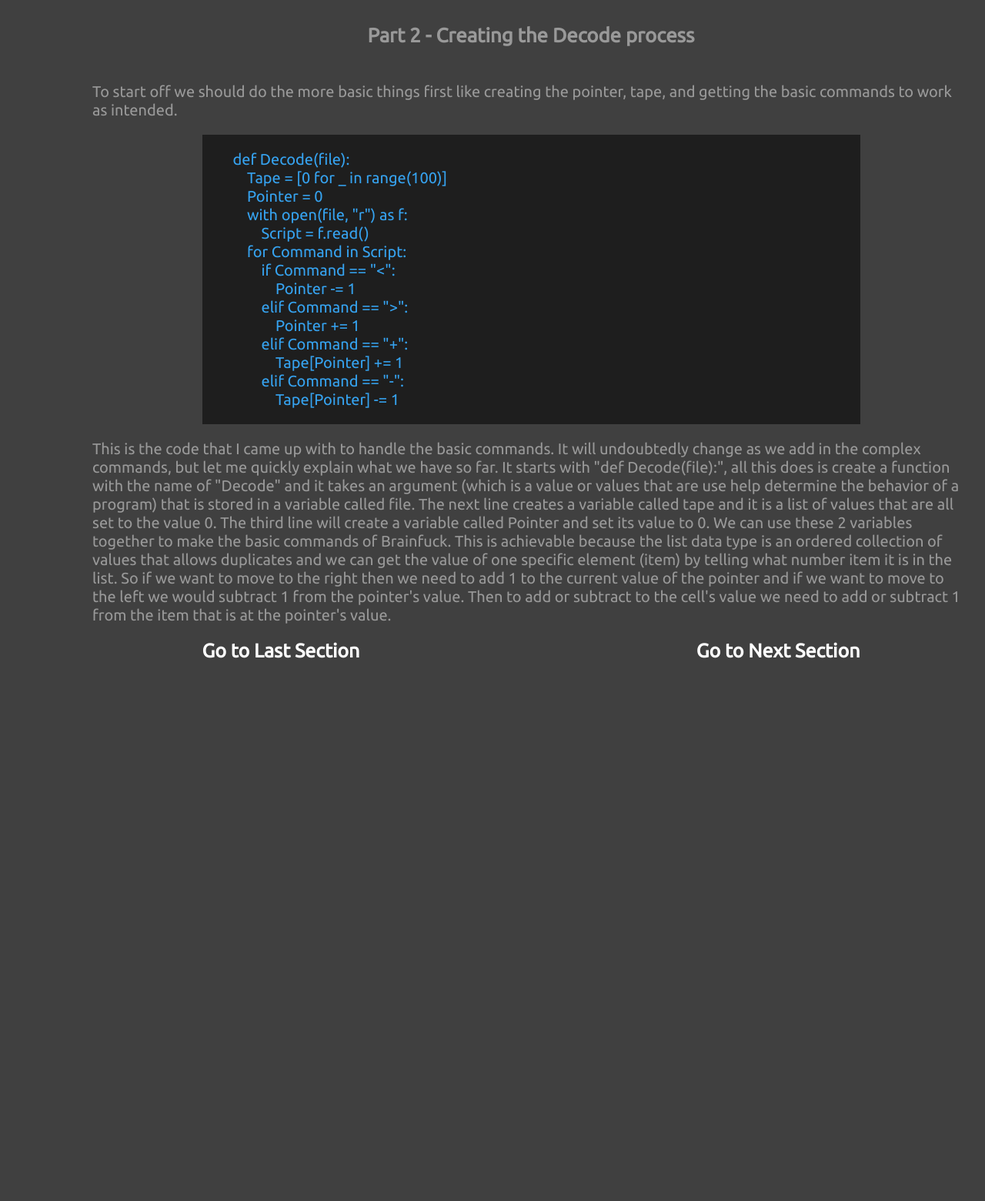
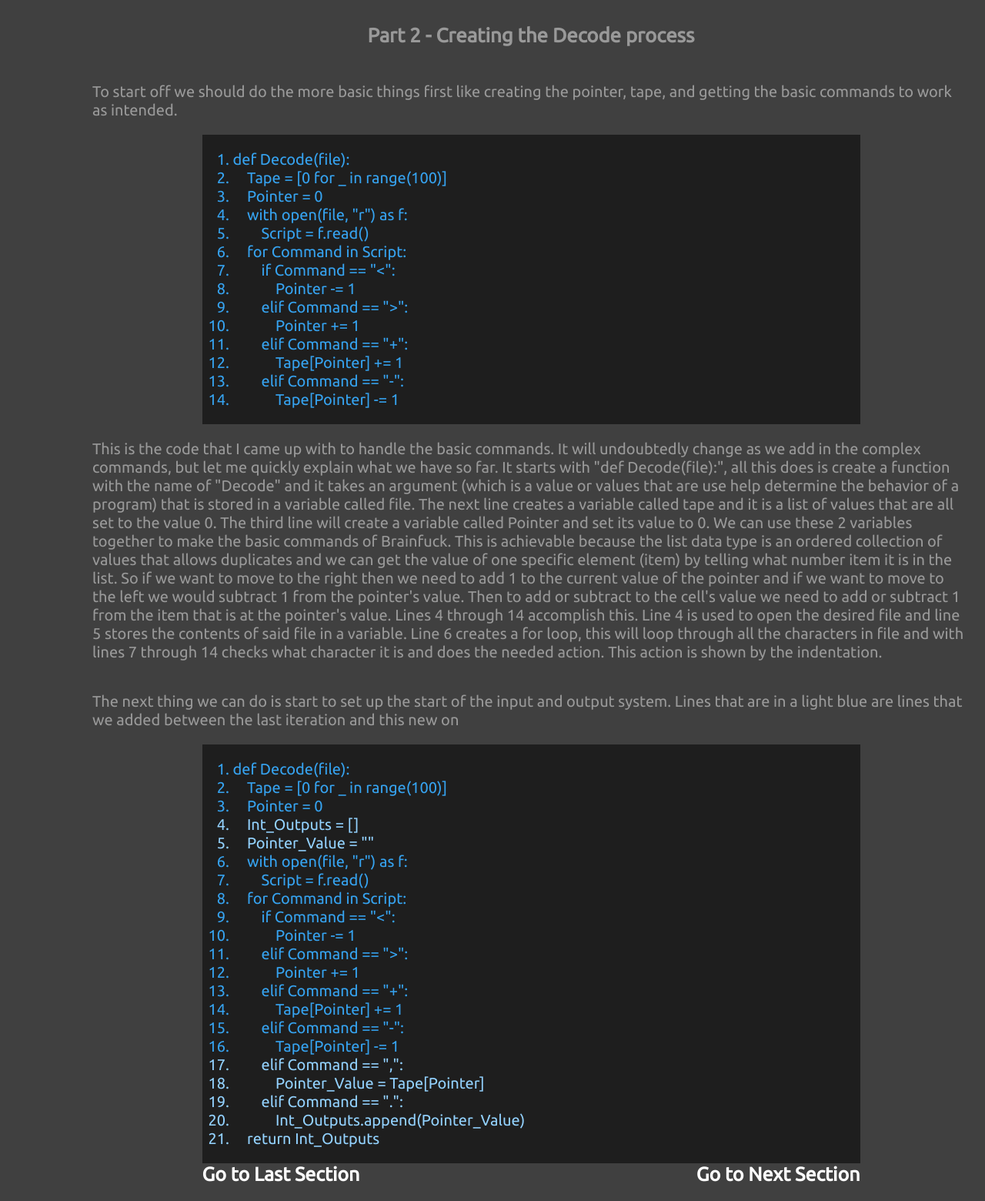
Before and after one commit to ZZent12/The-BF-Challenge, a Flask app: page /defining in a window 1280 px wide. Shown: the part 819-2379 px from the top of the page at 77% size. Before the commit the page ends 1674 px from the top, so only its background shows below. Run offline with Flask 2, Linux system fonts and the light colour scheme.

Commit message:
finished part 1

```diff
--- a/static/Styles/index_style.css
+++ b/static/Styles/index_style.css
@@ -11,6 +11,7 @@
     --transition-text-color: #ffffff;
     --code-color: #36a3f0;
     --code-comment-color: #00ffa6;
+    --code-new-color: #93d2ff;
 }
 
 body{
@@ -152,13 +153,15 @@
 }
 
 .code-comment{
-    list-style: none;
     color: var(--code-comment-color);
 }
 
 .code{
-    list-style: none;
     color: var(--code-color);
+}
+
+.code-new{
+    color: var(--code-new-color);
 }
 
 .info-link{
--- a/static/Styles/notes_style.css
+++ b/static/Styles/notes_style.css
@@ -83,12 +83,14 @@
 }
 
 .code-comment{
-    list-style: none;
     color: var(--code-comment-color);
 }
 .code{
-    list-style: none;
     color: var(--code-color);
+}
+
+.code-new{
+    color: var(--code-new-color);
 }
 
 .info-link{
--- a/templates/defining.html
+++ b/templates/defining.html
@@ -39,7 +39,7 @@
     To start off we should do the more basic things first like creating the pointer, tape, and getting the basic commands to work as intended.
 </p>
 <div class="container-code">
-    <ul class="code">
+    <ol class="code">
         <li>
             def Decode(file):
         </li>
@@ -82,7 +82,7 @@
         <li>
             &nbsp;&nbsp;&nbsp;&nbsp;&nbsp;&nbsp;&nbsp;&nbsp;&nbsp;&nbsp;&nbsp;&nbsp;Tape[Pointer] -= 1
         </li>
-    </ul>
+    </ol>
 </div>
 <p>
     This is the code that I came up with to handle the basic commands. It will undoubtedly change as we add in the complex commands,
@@ -93,7 +93,84 @@
     of Brainfuck. This is achievable because the list data type is an ordered collection of values that allows duplicates and we can get the
     value of one specific element (item) by telling what number item it is in the list. So if we want to move to the right then we need
     to add 1 to the current value of the pointer and if we want to move to the left we would subtract 1 from the pointer's value. Then
-    to add or subtract to the cell's value we need to add or subtract 1 from the item that is at the pointer's value.
+    to add or subtract to the cell's value we need to add or subtract 1 from the item that is at the pointer's value. Lines 4 through 14
+    accomplish this. Line 4 is used to open the desired file and line 5 stores the contents of said file in a variable. Line 6 creates a
+    for loop, this will loop through all the characters in file and with lines 7 through 14 checks what character it is and does the needed action.
+    This action is shown by the indentation.
 </p>
 
+<p>
+    The next thing we can do is start to set up the start of the input and output system. Lines that are in a light blue are lines that we
+    added between the last iteration and this new on
+</p>
+<div class="container-code">
+    <ol class="code">
+        <li>
+            def Decode(file):
+        </li>
+        <li>
+            &nbsp;&nbsp;&nbsp;&nbsp;Tape = [0 for _ in range(100)]
+        </li>
+        <li>
+            &nbsp;&nbsp;&nbsp;&nbsp;Pointer = 0
+        </li>
+        <li class="code-new">
+            &nbsp;&nbsp;&nbsp;&nbsp;Int_Outputs = []
+        </li>
+        <li class="code-new">
+            &nbsp;&nbsp;&nbsp;&nbsp;Pointer_Value = ""
+        </li>
+        <li>
+            &nbsp;&nbsp;&nbsp;&nbsp;with open(file, "r") as f:
+        </li>
+        <li>
+            &nbsp;&nbsp;&nbsp;&nbsp;&nbsp;&nbsp;&nbsp;&nbsp;Script = f.read()
+        </li>
+        <li>
+            &nbsp;&nbsp;&nbsp;&nbsp;for Command in Script:
+        </li>
+        <li>
+            &nbsp;&nbsp;&nbsp;&nbsp;&nbsp;&nbsp;&nbsp;&nbsp;if Command == "<":
+        </li>
+        <li>
+            &nbsp;&nbsp;&nbsp;&nbsp;&nbsp;&nbsp;&nbsp;&nbsp;&nbsp;&nbsp;&nbsp;&nbsp;Pointer -= 1
+        </li>
+        <li>
+            &nbsp;&nbsp;&nbsp;&nbsp;&nbsp;&nbsp;&nbsp;&nbsp;elif Command == ">":
+        </li>
+        <li>
+            &nbsp;&nbsp;&nbsp;&nbsp;&nbsp;&nbsp;&nbsp;&nbsp;&nbsp;&nbsp;&nbsp;&nbsp;Pointer += 1
+        </li>
+        <li>
+            &nbsp;&nbsp;&nbsp;&nbsp;&nbsp;&nbsp;&nbsp;&nbsp;elif Command == "+":
+        </li>
+        <li>
+            &nbsp;&nbsp;&nbsp;&nbsp;&nbsp;&nbsp;&nbsp;&nbsp;&nbsp;&nbsp;&nbsp;&nbsp;Tape[Pointer] += 1
+        </li>
+        <li>
+            &nbsp;&nbsp;&nbsp;&nbsp;&nbsp;&nbsp;&nbsp;&nbsp;elif Command == "-":
+        </li>
+        <li>
+            &nbsp;&nbsp;&nbsp;&nbsp;&nbsp;&nbsp;&nbsp;&nbsp;&nbsp;&nbsp;&nbsp;&nbsp;Tape[Pointer] -= 1
+        </li>
+        <li class="code-new">
+            &nbsp;&nbsp;&nbsp;&nbsp;&nbsp;&nbsp;&nbsp;&nbsp;elif Command == ",":
+        </li>
+        <li class="code-new">
+            &nbsp;&nbsp;&nbsp;&nbsp;&nbsp;&nbsp;&nbsp;&nbsp;&nbsp;&nbsp;&nbsp;&nbsp;Pointer_Value = Tape[Pointer]
+        </li>
+        <li class="code-new">
+            &nbsp;&nbsp;&nbsp;&nbsp;&nbsp;&nbsp;&nbsp;&nbsp;elif Command == ".":
+        </li>
+        <li class="code-new">
+            &nbsp;&nbsp;&nbsp;&nbsp;&nbsp;&nbsp;&nbsp;&nbsp;&nbsp;&nbsp;&nbsp;&nbsp;Int_Outputs.append(Pointer_Value)
+        </li>
+        <li class="code-new">
+            &nbsp;&nbsp;&nbsp;&nbsp;return Int_Outputs
+        </li>
+
+    </ol>
+</div>
+
+
 {% endblock %}
--- a/templates/mistaken_identity.html
+++ b/templates/mistaken_identity.html
@@ -6,7 +6,7 @@
 
 {% block main %}
 <div class="container-code">
-    <ul class="code">
+    <ol class="code">
         <li class="code-comment">
             H - cell 1
         </li>
@@ -61,7 +61,7 @@
         <li>
             +++++[>+++++<-]>[<++++>-]<,.
         </li>
-    </ul>
+    </ol>
 </div>
 <p>
     This was a Brainfuck program that I created to output Hello World. I color coded my comments in green and the code in blue. After running
```
